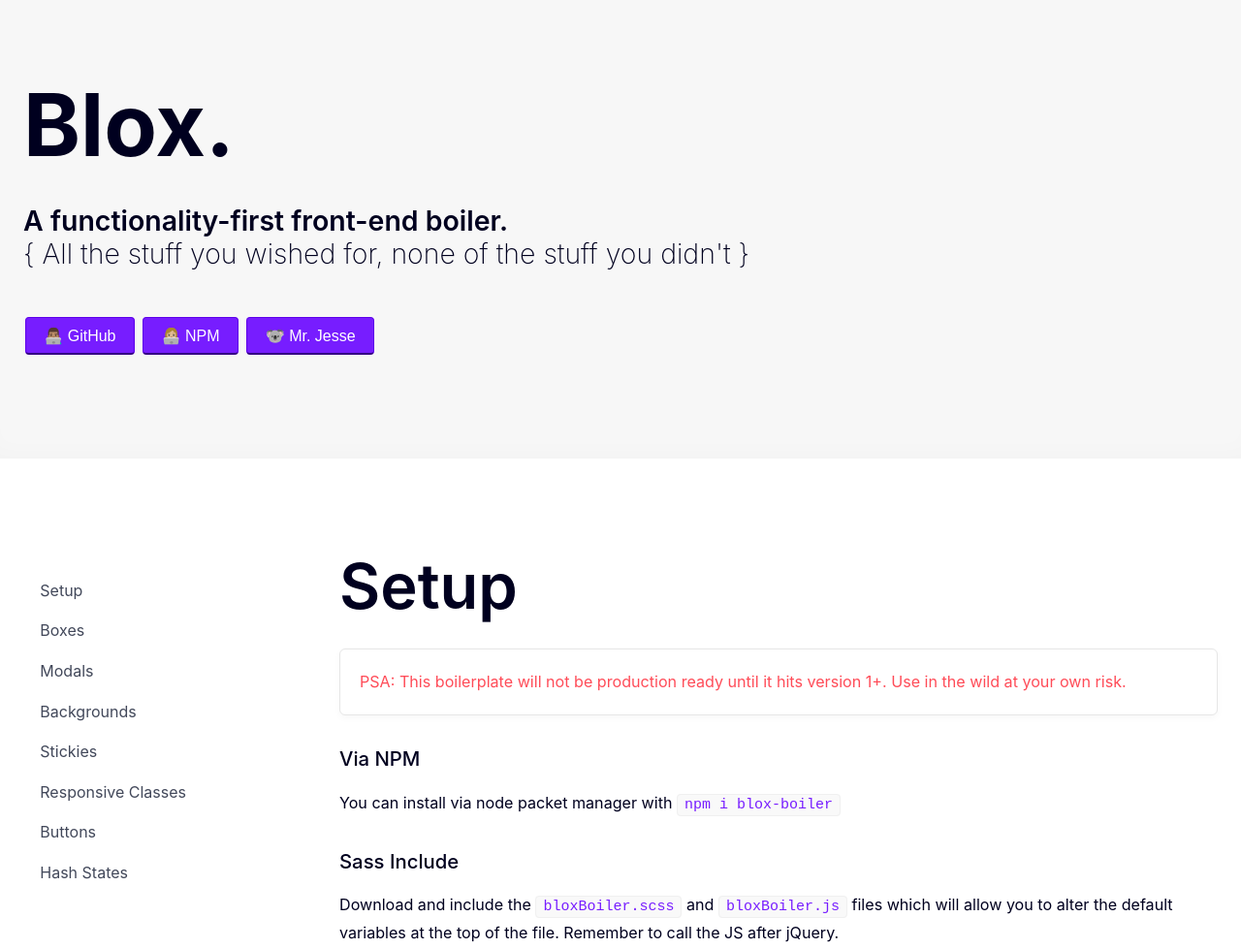
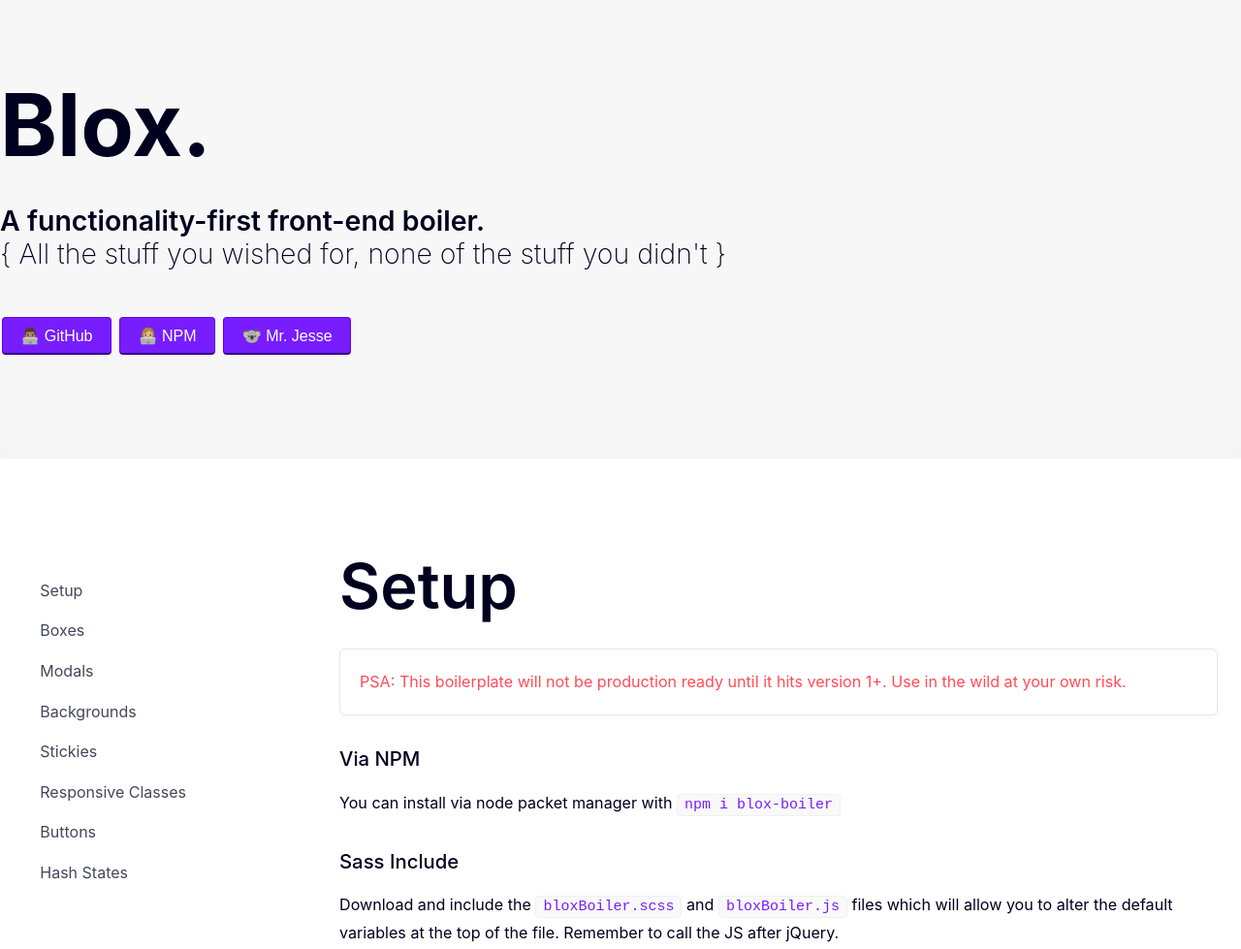
Before and after one commit to jessengatai/blox-boiler, a website: page public/index.html in a window 1280 px wide. Shown: the top 979 px of the page at 97% size. Drawn offline with Linux system fonts and the light colour scheme; files that its build step writes are made by us from their sources.

Commit message:
fix alignment

```diff
--- a/public/index.html
+++ b/public/index.html
@@ -37,7 +37,7 @@
     <div id="header"
     class="bg-white--darker-1 padding-y--x4 margin-bottom--x4 shadow-lrg--inset">
       <div class="bx-container align-center max-width">
-        <div class="boxes">
+        <div class="boxes" data-gutters="nested">
           <div class="box" data-span-tny="12">
             <h1 class="size--x2">Blox.</h1>
             <h3>A functionality-first front-end boiler.
```
Also changed, not shown: index.html (+1 -1 lines).
